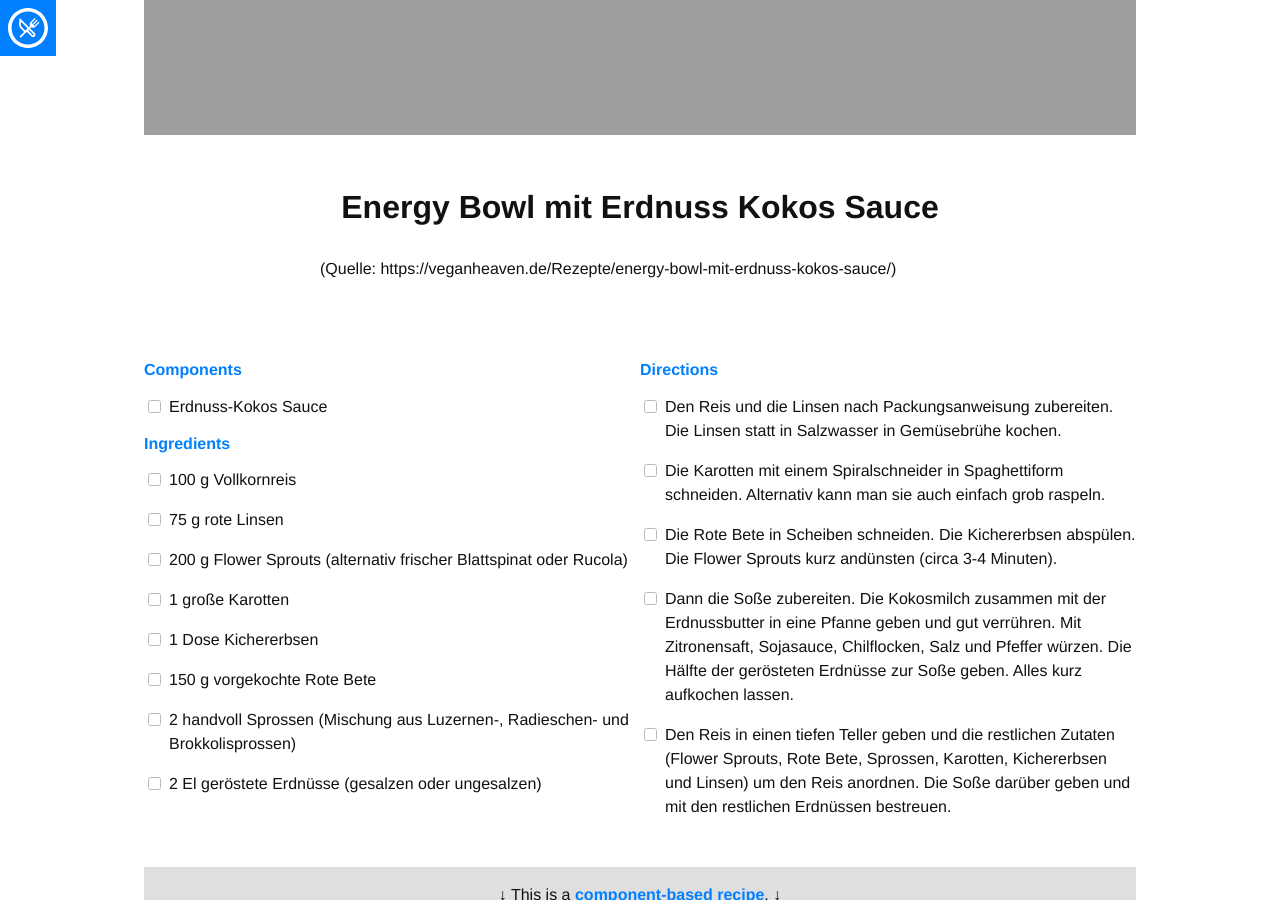
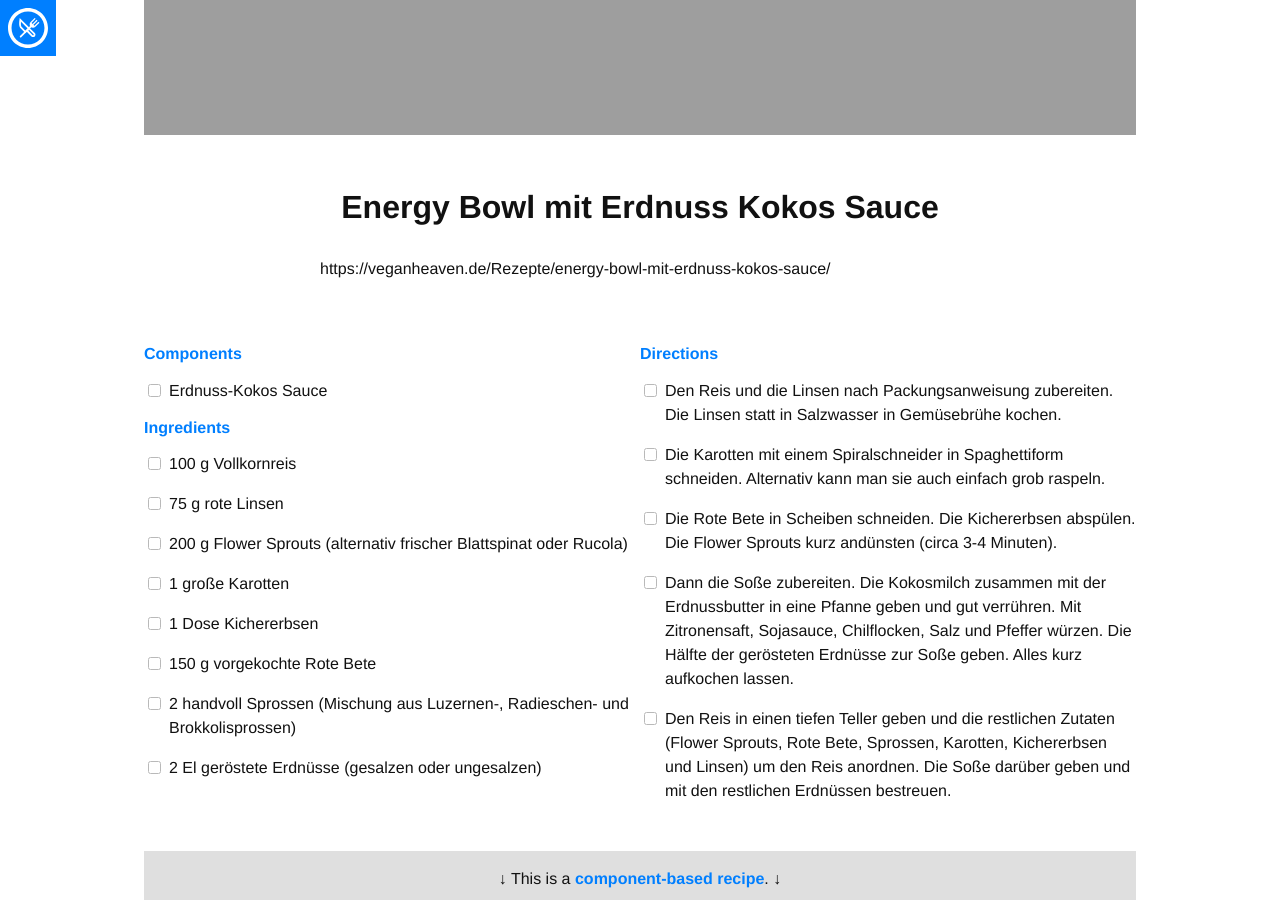
Before and after one commit to nv1t/nyom, a Jekyll site: the page built from _recipes/energy-bowl-mit-erdnuss-kokos-sauce.md, in a window 1280 px wide and 900 px high, scrolled down 625 px. Built offline with Jekyll 4.4.1, drawn with Linux system fonts in a browser that asks for light colours; nearby versions of some CDN libraries; some web fonts are replaced.

Commit message:
added source output to layout

```diff
--- a/_layouts/recipe.html
+++ b/_layouts/recipe.html
@@ -25,6 +25,7 @@ layout: default
   </header>
 
   <div class="px2 mt3 clearfix">
+    <div class="sm-col-8 mx-auto" itemprop="source">{{page.source}}</div>
     <div class="sm-col-8 mx-auto" itemprop="description">{{page.content}}</div>
   </div>
 
--- a/_recipes/energy-bowl-mit-erdnuss-kokos-sauce.md
+++ b/_recipes/energy-bowl-mit-erdnuss-kokos-sauce.md
@@ -4,6 +4,7 @@ layout: recipe
 title:  "Energy Bowl mit Erdnuss Kokos Sauce"
 image: energy-bowl-mit-erdnuss-kokos-sauce.jpg
 tags: bowl, vegetables, vegan
+source: https://veganheaven.de/Rezepte/energy-bowl-mit-erdnuss-kokos-sauce/
 
 ingredients:
 - 100 g Vollkornreis
@@ -26,5 +27,3 @@ components:
 - Erdnuss-Kokos Sauce
 
 ---
-
-(Quelle: https://veganheaven.de/Rezepte/energy-bowl-mit-erdnuss-kokos-sauce/)
```
